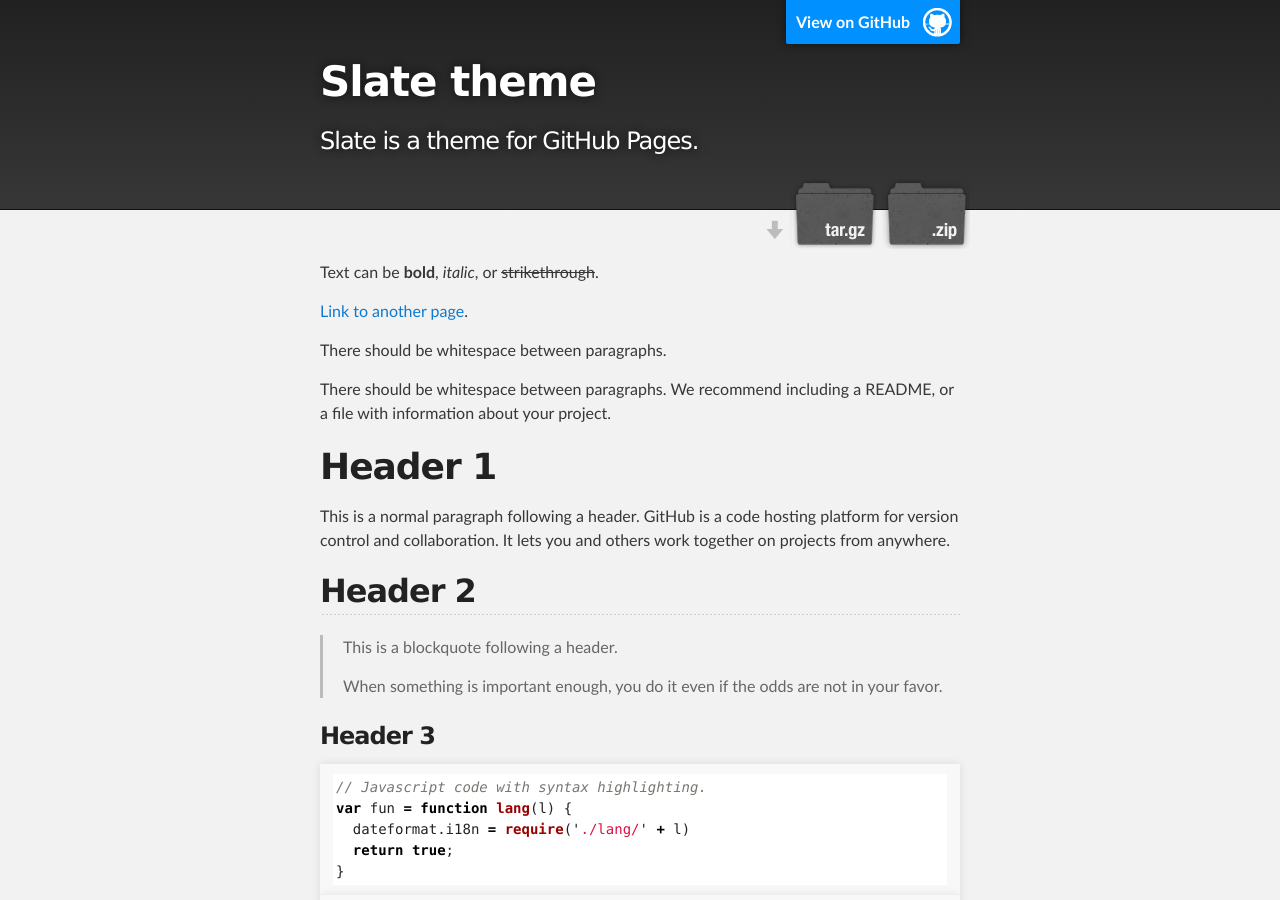
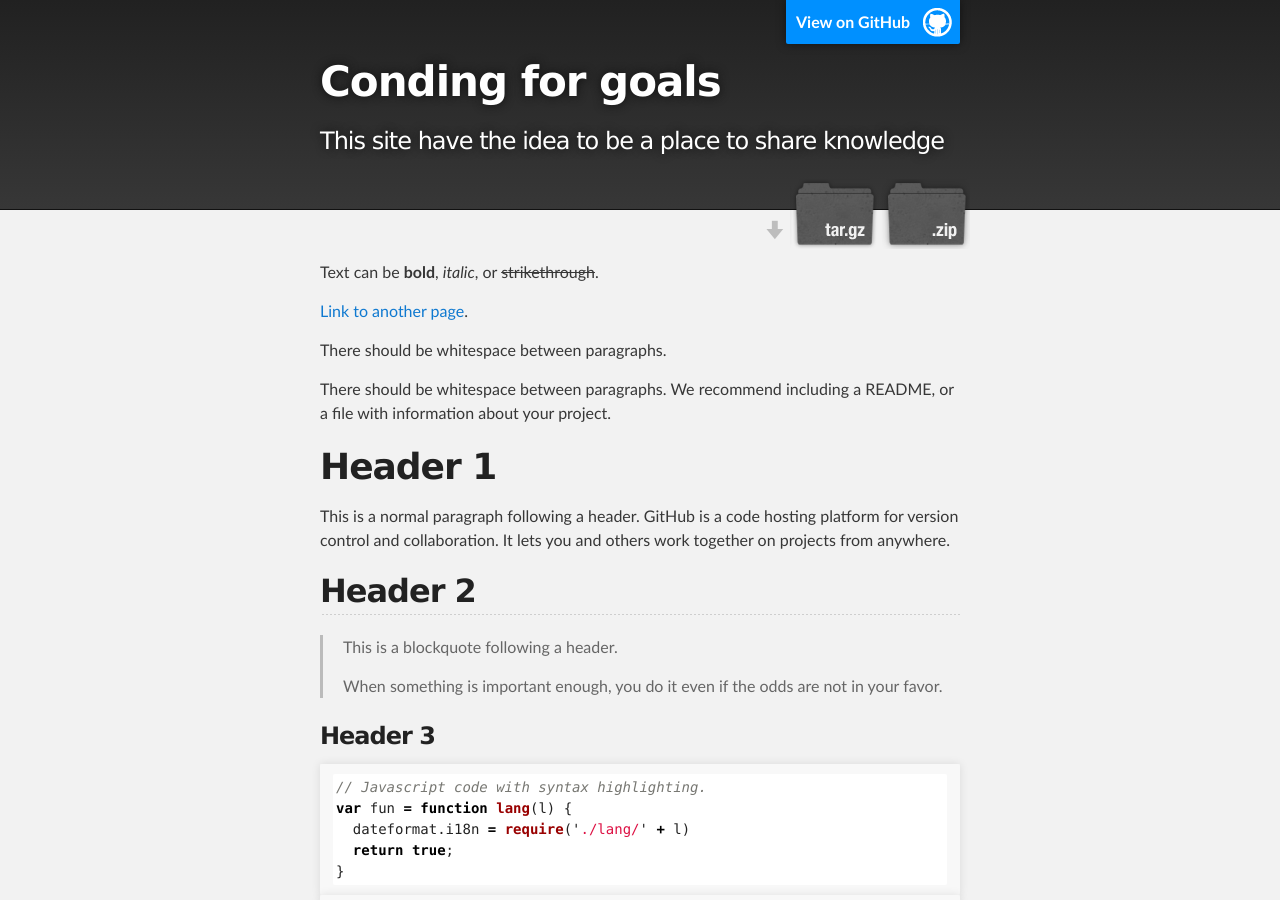
Before and after one commit to afamorim/afamorim.github.io, a Jekyll site: the page built from index.md, in a window 1280 px wide and 900 px high. Built offline with Jekyll 4.4.1, drawn with Linux system fonts in a browser that asks for light colours.

Commit message:
Making the header

```diff
--- a/_config.yml
+++ b/_config.yml
@@ -1,5 +1,5 @@
-title: Slate theme
-description: Slate is a theme for GitHub Pages.
+title: Conding for goals
+description: This site have the idea to be a place to share knowledge
 show_downloads: true
 google_analytics:
 theme: jekyll-theme-slate
```
